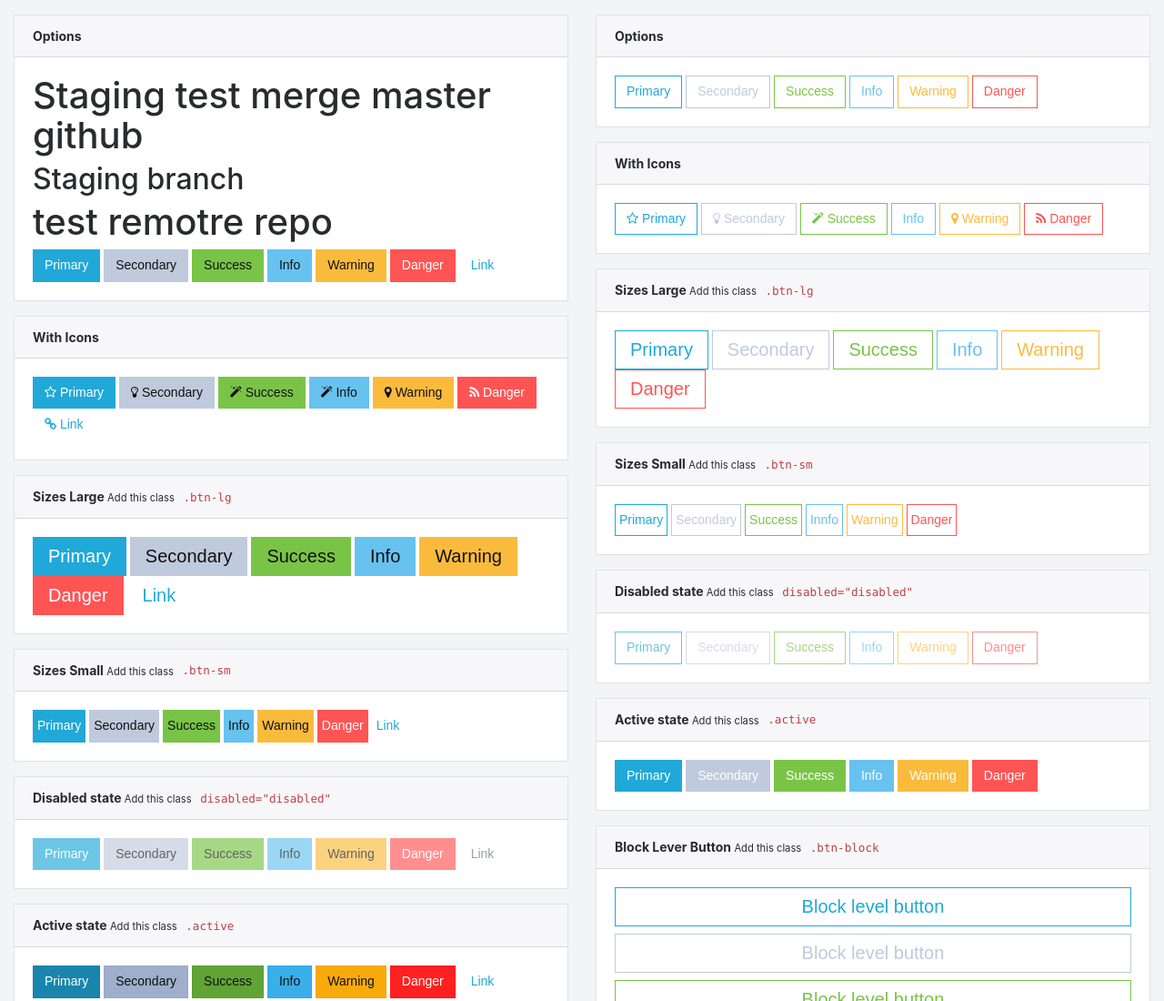
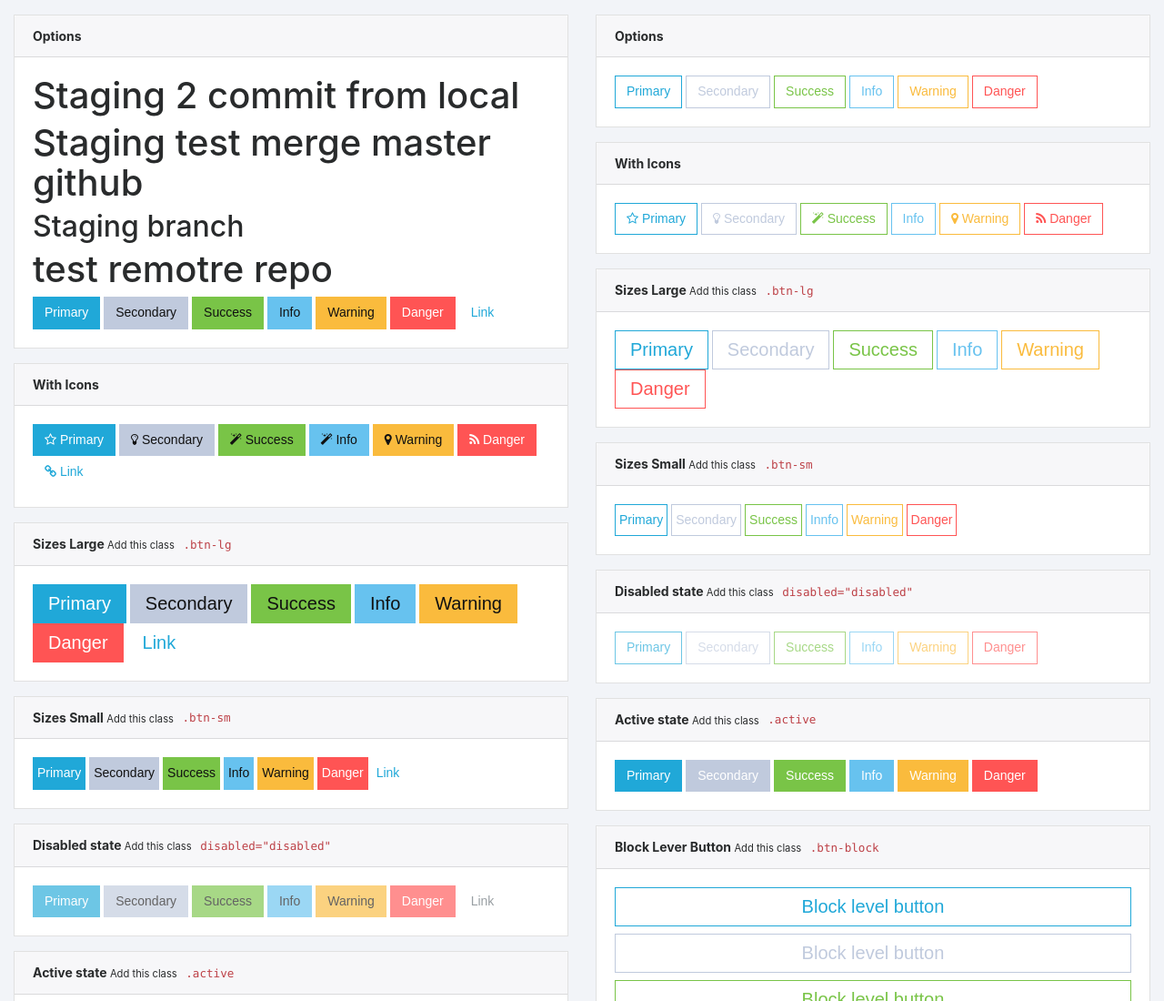
Before and after one commit to linhmuc/bst002, a website: page index.html in a window 1280 px wide. Shown: the top 1100 px of the page at 91% size. Drawn offline with Linux system fonts and the light colour scheme.

Commit message:
staging_2

```diff
--- a/index.html
+++ b/index.html
@@ -19,6 +19,7 @@
                         <div class="card-title"><strong>Options</strong></div>
                     </div>
                     <div class="card-body option">
+                        <h1>Staging 2 commit from local</h1>
                         <h1>Staging test merge master github</h1>
                         <h2>Staging branch</h2>
                         <h1>test remotre repo</h1>
```
